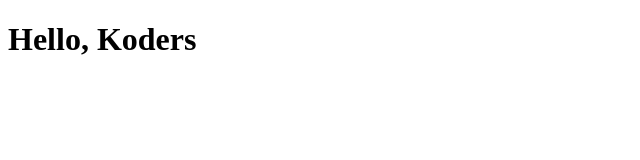
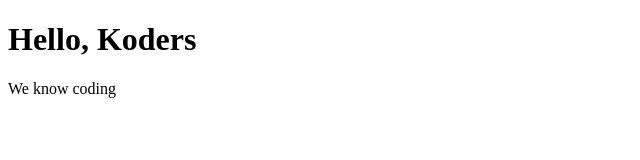
Before and after one commit to Danielrmmata/mi_web, a plain HTML site: page index.html in a window 1280 px wide. Shown: the whole page, without its empty margins (0-640 px from the left). Drawn offline with Linux system fonts and the light colour scheme.

Commit message:
We add we know coding

```diff
--- a/index.html
+++ b/index.html
@@ -7,5 +7,6 @@
 </head>
 <body>
     <h1>Hello, Koders</h1>
+    <span>We know coding</span>
 </body>
 </html>
```
